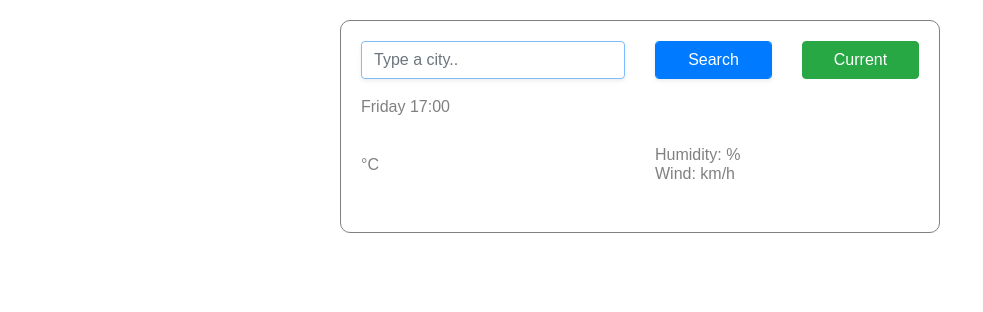
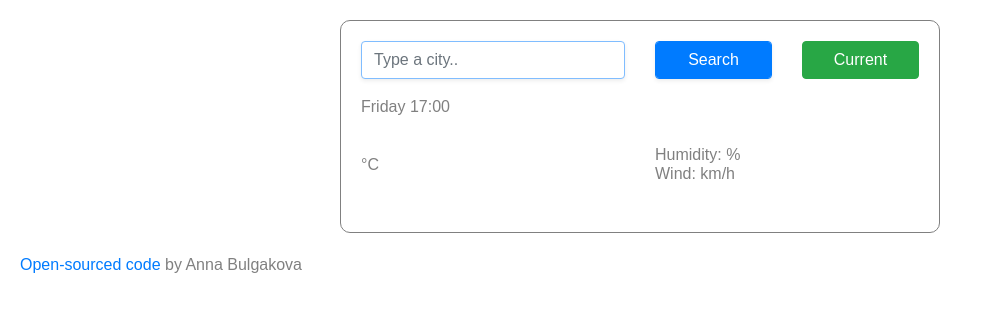
Before and after one commit to Annanna20/Weather-app-forecast, a plain HTML site: page index.html in a window 1280 px wide. Shown: the whole page, without its empty margins (0-983 px from the left). Drawn offline with nearby package versions, Linux system fonts and the light colour scheme; files that its build step writes are made by us from their sources; no server answers; files whose address does not match are found by name.

Commit message:
Added a link for a code

```diff
--- a/index.html
+++ b/index.html
@@ -70,6 +70,12 @@
         </div>
       </div>
     </div>
+    <p>
+      <a href="https://github.com/Annanna20/Weather-app-forecast"
+        >Open-sourced code
+      </a>
+      by Anna Bulgakova
+    </p>
     <script src="src/index.js"></script>
   </body>
 </html>
```
